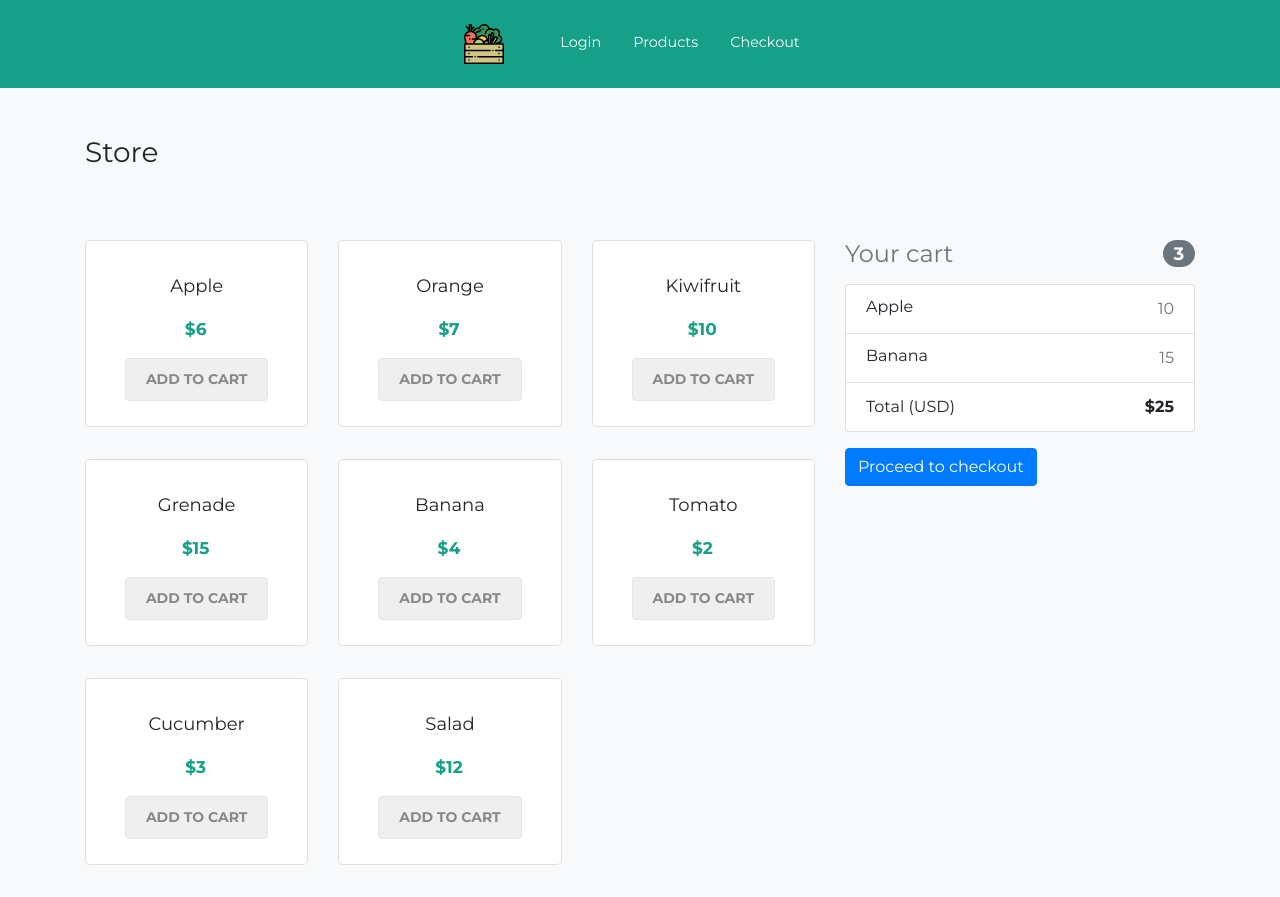
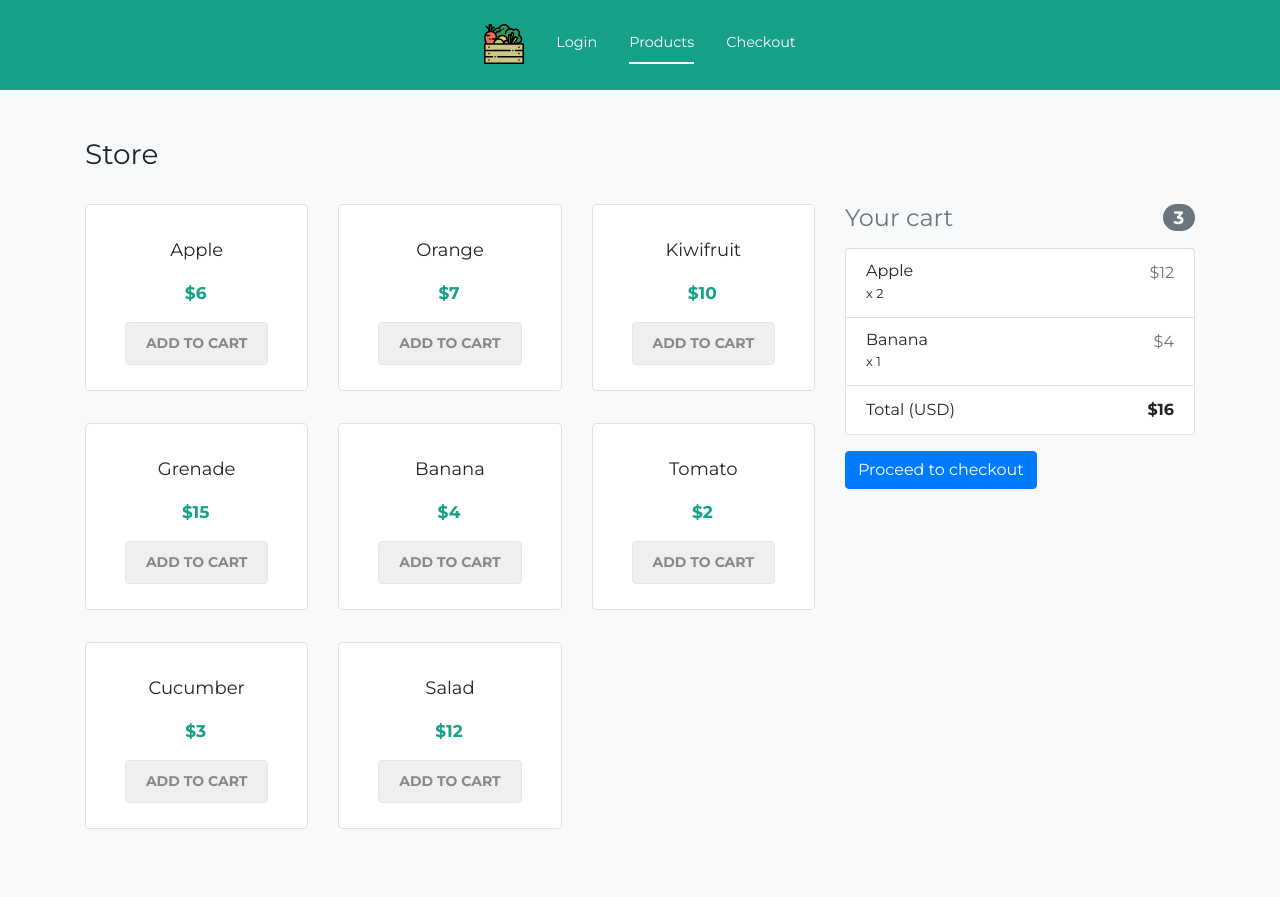
Before and after one commit to rbatsenko/cart-app, a React (Create React App) app: page /products in a window 1280 px wide. After the commit the page ends 861 px from the top, so only its background shows below. Built offline with nearby package versions, Linux system fonts and the light colour scheme.

Commit message:
calculate cart values from redux store

```diff
--- a/src/components/Cart.js
+++ b/src/components/Cart.js
@@ -9,7 +9,11 @@ class Cart extends Component {
       <div className="App-cart">
         <h4 className="d-flex justify-content-between align-items-center mb-3">
           <span className="text-muted">Your cart</span>
-          <span className="badge badge-secondary badge-pill">3</span>
+          <span className="badge badge-secondary badge-pill">
+          {
+            this.props.productsInCart.map(product => product.quantity).reduce((a, b) => a + b)
+          }
+          </span>
         </h4>
         <ul className="list-group mb-3">
           {
--- a/src/components/CartProductItem.js
+++ b/src/components/CartProductItem.js
@@ -1,11 +1,12 @@
 import React from 'react';
 
-const CartProductItem = ({ name, price }) => (
+const CartProductItem = ({ name, price, quantity }) => (
   <li className="list-group-item d-flex justify-content-between lh-condensed">
     <div>
-      <h6 className="my-0">{name}</h6>
+      <h6 className="cart-item--title my-0">{name}</h6>
+      <small>x {quantity}</small>
     </div>
-    <span className="text-muted">{price}</span>
+    <span className="text-muted">${price * quantity}</span>
   </li>
 );
 
--- a/src/components/Nav.js
+++ b/src/components/Nav.js
@@ -8,7 +8,7 @@ class Nav extends Component {
       <header>
         <nav className="App-nav text-center">
           <ul className="nav justify-content-center">
-            <li className="nav-item nav-item--logo"><NavLink className="nav-link" activeClassName="active" to="/products"><img src={basket} alt="" width="40" height="40" /></NavLink></li>
+            <li className="nav-item nav-item--logo"><NavLink className="nav-link" to="/products"><img src={basket} alt="" width="40" height="40" /></NavLink></li>
             <li className="nav-item"><NavLink className="nav-link" activeClassName="active" exact to="/login">Login</NavLink></li>
             <li className="nav-item"><NavLink className="nav-link" activeClassName="active" to="/products">Products</NavLink></li>
             <li className="nav-item"><NavLink className="nav-link" activeClassName="active" to="/checkout">Checkout</NavLink></li>
--- a/src/data/initialData.js
+++ b/src/data/initialData.js
@@ -45,11 +45,13 @@ export const productsInCart = [
   {
     id: 1,
     name: 'Apple',
-    price: 10
+    price: 6,
+    quantity: 2
   },
   {
     id: 2,
     name: 'Banana',
-    price: 15
+    price: 4,
+    quantity: 1
   }
 ];
--- a/src/index.js
+++ b/src/index.js
@@ -11,7 +11,7 @@ const store = createStore(
   (state = {
     products: products,
     productsInCart: productsInCart,
-    cartTotal: Object.values(productsInCart.map(product => product.price)).reduce((a, b) => {
+    cartTotal: Object.values(productsInCart.map(product => product.price * product.quantity)).reduce((a, b) => {
       return a + b;
     })
   }) => {
--- a/src/styles/components/App.scss
+++ b/src/styles/components/App.scss
@@ -12,6 +12,18 @@ body {
   .nav-link {
     font-size: .9rem;
     color: white;
+    padding: .5rem 0;
+    margin: 0 1rem;
+    border-bottom: 2px solid transparent;
+    transition: all .2s ease-in-out;
+
+    &:hover {
+      border-bottom: 2px solid white;
+    }
+
+    &.active {
+      border-bottom: 2px solid white;
+    }
   }
 }
 
@@ -23,9 +35,15 @@ body {
 }
 
 .nav-item--logo {
+  margin: 0 !important;
   margin-right: 40px;
 
   .nav-link {
     padding: 0;
+    border-bottom: 2px solid transparent !important;
   }
 }
+
+.needs-validation {
+  margin-bottom: 5rem;
+}
--- a/src/styles/components/_products.scss
+++ b/src/styles/components/_products.scss
@@ -1,5 +1,5 @@
 .products-page-title {
-  margin-bottom: 70px;
+  margin-bottom: 2rem;
 }
 .product-item {
   margin-bottom: 2rem;
```
